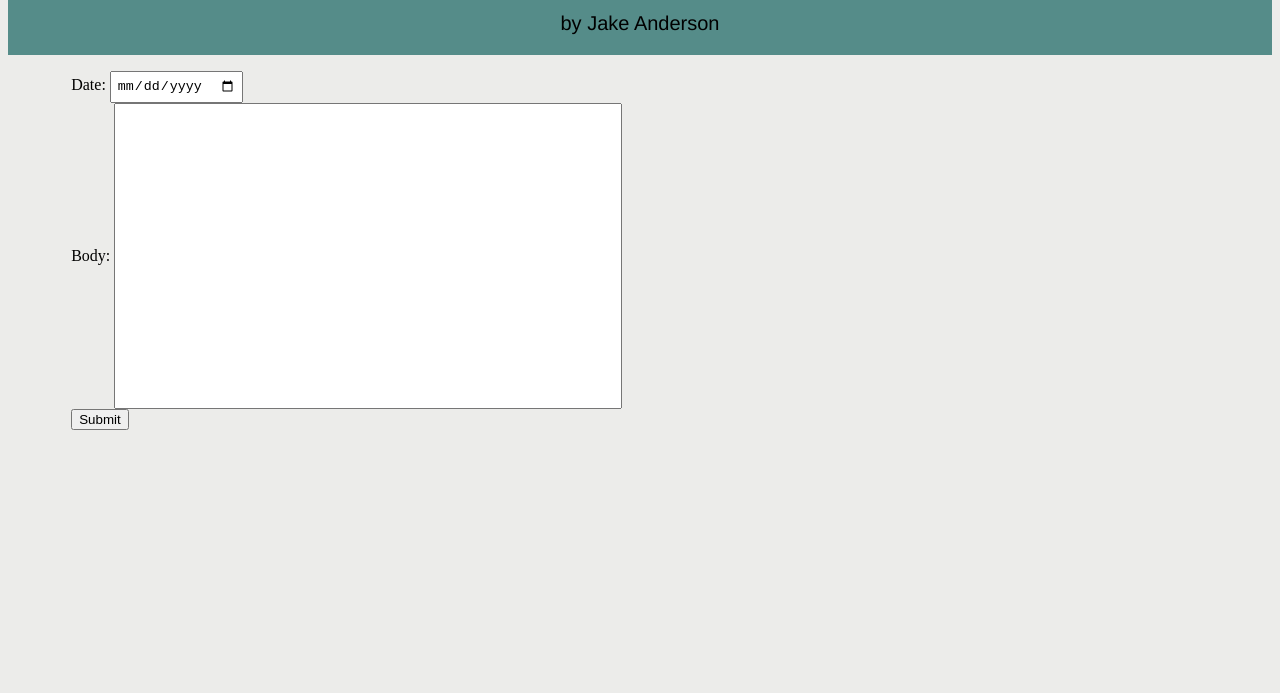
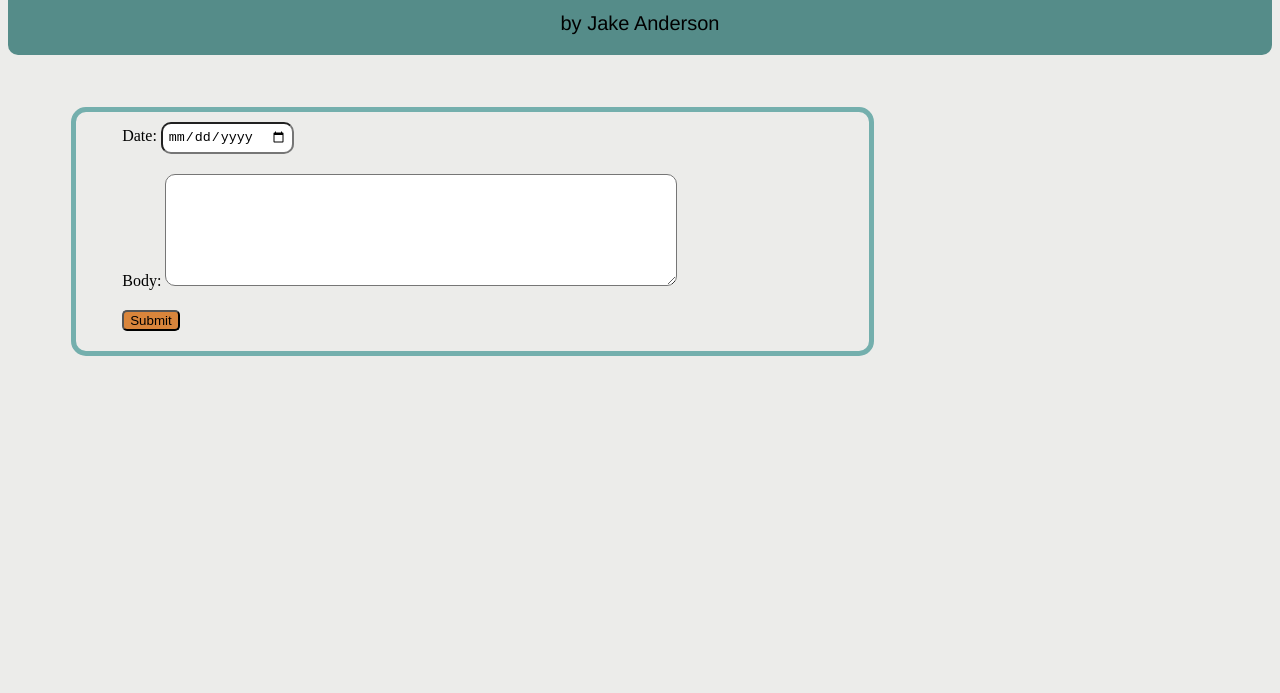
Before and after one commit to Jakealope/learning-journal, a plain HTML site: page mockups/form.html in a window 1280 px wide. Shown: the part 107-800 px from the top of the page. Drawn offline with Linux system fonts and the light colour scheme.

Commit message:
adjusted css

```diff
--- a/mockups/form.html
+++ b/mockups/form.html
@@ -13,9 +13,11 @@
 <body id="wrapper">
 
 	<form action="index.html" class="form">
-		Date: <input type="date" name="jdate" class="j_date"><br>
-		Body: <input type="text" name="jbody" class="j_body"><br>
-		<input type="submit" value="Submit">
+	<ul>
+		<li>Date: <input type="date" name="jdate" class="j_date"><br></li>
+		<li>Body: <textarea name="jbody" class="j_body" ></textarea><br></li>
+		<li><a href="index.html"><button>Submit</button></a></li>
+	</ul>
 	</form>
 
 
--- a/mockups/style.css
+++ b/mockups/style.css
@@ -2,6 +2,7 @@
 header {
 	background-color: #558C89;
 	width: 100%;
+	border-radius: 10px;
 }
 
 h1 {
@@ -23,6 +24,7 @@ h2 {
 
 button {
 	background-color: #D9853B;
+	border-radius: 5px;
 }
 
 ul {
@@ -30,6 +32,7 @@ ul {
 	padding-left: 3%;
 	padding-bottom: 10px;
 	border: 5px solid #74AFAD;
+	border-radius: 15px;
 	width: 63%;
 }
 
@@ -43,6 +46,11 @@ li {
 
 a {
 	text-decoration: none;
+}
+
+section {
+	padding-left: 5%;
+	padding-top: 20px;
 }
 
 #wrapper {
@@ -79,18 +87,21 @@ a {
 
 .form {
 	padding-left: 5%;
+	padding-top: 20px;
+}
 
-
-}
 
 .j_date {
 	padding:5px;
 	text-align: left;
+	border-radius: 10px;
 }
 
 
 .j_body {
+	padding: 5px;
+	text-align: left;
 	width:500px;
-	height:300px;
-	padding-top:;
+	height:100px;
+	border-radius: 10px;
 }
```
Also changed, not shown: mockups/detail.html (+1 -1 lines), mockups/edit.html (+1 -1 lines), mockups/index.html (+2 -2 lines).
